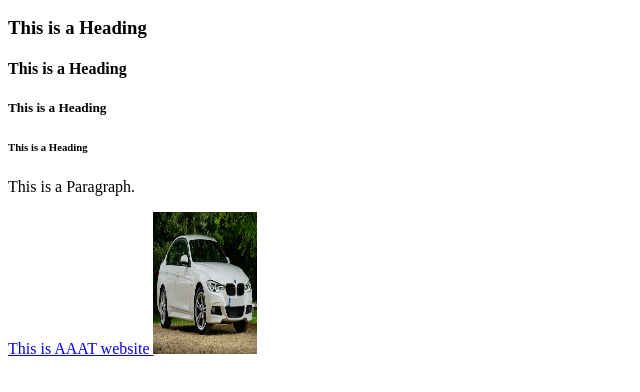
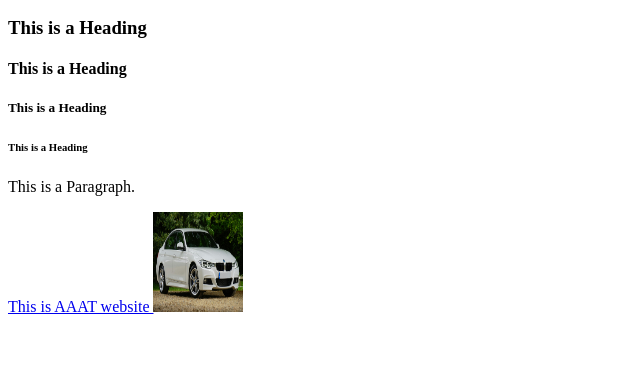
Before and after one commit to Nqobile-glinch/NqobileNdlovu, a plain HTML site: page Nqobile.html in a window 1280 px wide. Shown: the part 110-502 px from the top of the page, without its empty margins (0-640 px from the left). Drawn offline with Linux system fonts and the light colour scheme.

Commit message:
Update Nqobile.html

```diff
--- a/Nqobile.html
+++ b/Nqobile.html
@@ -15,7 +15,7 @@
 <p>This is a Paragraph.</p>
 
 <a href="https://advancedassessments.co.za/"> This is AAAT website </a>
-<img src="nqobile.jpg" alt="BMW" width="104"height="142">
+<img src="nqobile.jpg" alt="BMW" width="90"height="100">
 
 
 
```
